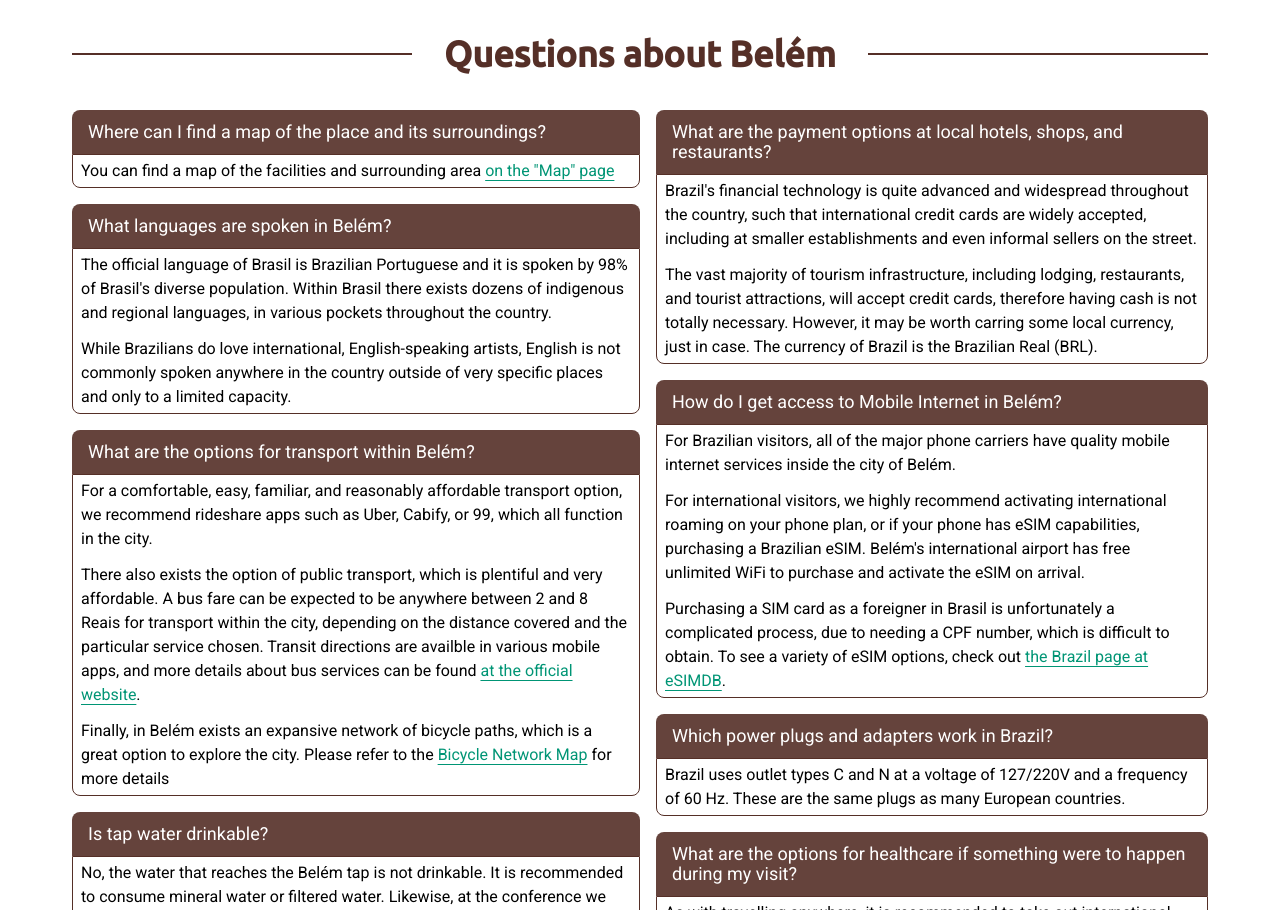
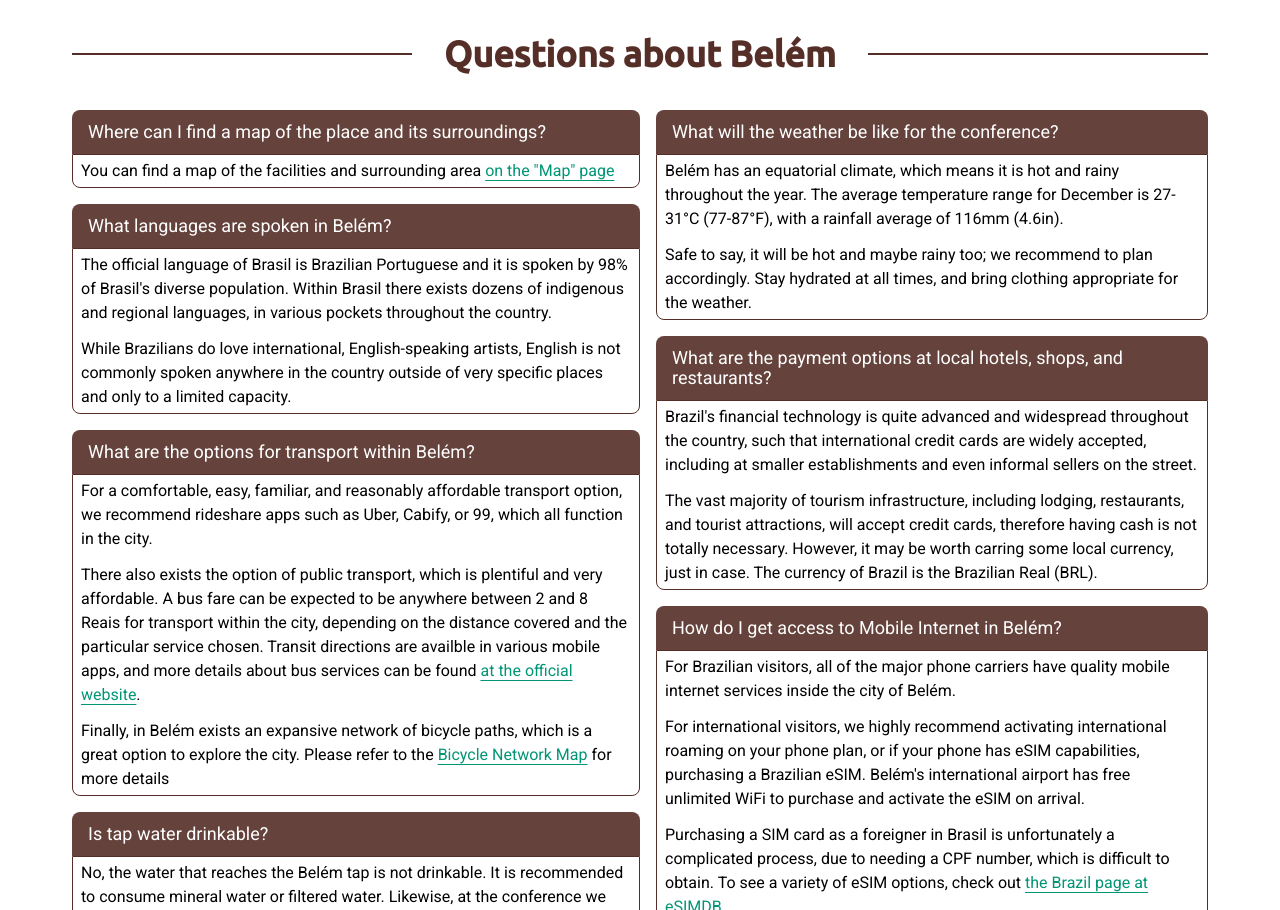
Before and after one commit to rami-dv/foss4g-belem, a Next.js app: page /en/faq-frequently-asked-questions in a window 1280 px wide. Shown: the part 2224-3134 px from the top of the page. Built offline with nearby package versions, Linux system fonts and the light colour scheme.

Commit message:
update faq

```diff
--- a/src/pages/en/faq-frequently-asked-questions.mdx
+++ b/src/pages/en/faq-frequently-asked-questions.mdx
@@ -255,7 +255,11 @@ export const metadata = {
   </Column>
 
   <Column>
+    <FaqBubble question="What will the weather be like for the conference?">
+      Belém has an equatorial climate, which means it is hot and rainy throughout the year. The average temperature range for December is 27-31°C (77-87°F), with a rainfall average of 116mm (4.6in).
 
+      Safe to say, it will be hot and maybe rainy too; we recommend to plan accordingly. Stay hydrated at all times, and bring clothing appropriate for the weather.
+    </FaqBubble>
 
     <FaqBubble question="What are the payment options at local hotels, shops, and restaurants?">
       Brazil's financial technology is quite advanced and widespread throughout the country, such that international credit cards are widely accepted, including at smaller establishments and even informal sellers on the street.
```
